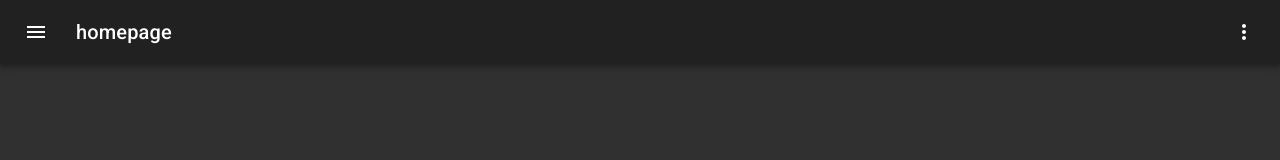
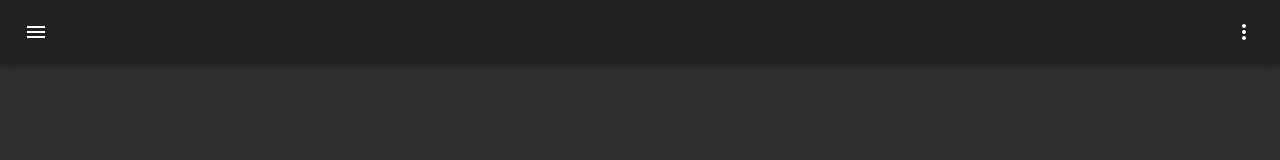
Before and after one commit to Stassi/homepage, a Next.js app: page / in a window 1280 px wide. Shown: the top 160 px of the page. Built offline with nearby package versions, Linux system fonts and the light colour scheme.

Commit message:
hide title

```diff
--- a/components/AppBar/AppBar.js
+++ b/components/AppBar/AppBar.js
@@ -5,12 +5,12 @@ import MenuButton from './MenuButton'
 import MoreButton from './MoreButton'
 import Title from './Title'
 
-const AppBar = ({ titleText: text }) => (
+const AppBar = () => (
   <MuiAppBar color='default' position='static'>
     <Toolbar>
       <MenuButton />
 
-      <Title {...{ text }} />
+      <Title {...{ text: '' }} />
 
       <MoreButton />
     </Toolbar>
```
